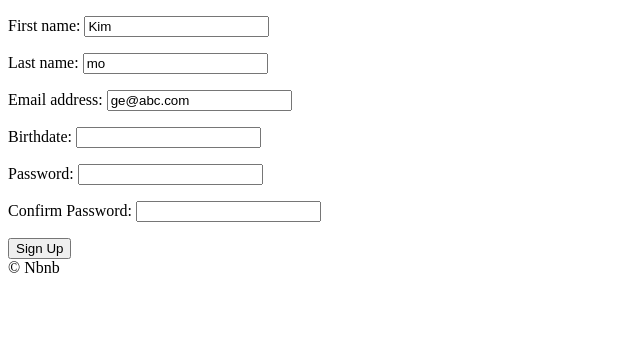
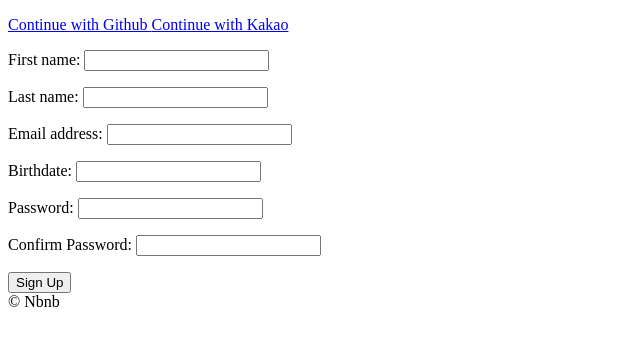
Before and after one commit to rAgi99/airbnb-clone, a Django app: page /users/signup in a window 1280 px wide. Shown: the part 78-424 px from the top of the page, without its empty margins (0-640 px from the left). Run offline with Django 3.2, Linux system fonts and the light colour scheme.

Commit message:
0315 done

```diff
--- a/manage.py
+++ b/manage.py
@@ -2,6 +2,8 @@
 """Django's command-line utility for administrative tasks."""
 import os
 import sys
+
+import dotenv
 
 
 def main():
@@ -18,4 +20,5 @@ def main():
 
 
 if __name__ == "__main__":
+    dotenv.read_dotenv()
     main()
--- /dev/null
+++ b/templates/emails/verify_email.html
@@ -0,0 +1,2 @@
+<h4>Verify Email</h4>
+<span>Hello, to verify your email click <a href="http://127.0.0.1:8000/users/verify/{{secret}}">here</a></span>
--- /dev/null
+++ b/templates/partials/social_login.html
@@ -0,0 +1,8 @@
+<div>
+    <a href="{% url 'users:github-login' %}">
+        Continue with Github
+    </a>
+    <a href="{% url 'users:kakao-login' %}">
+        Continue with Kakao
+    </a>
+</div>
--- a/templates/users/login.html
+++ b/templates/users/login.html
@@ -8,6 +8,9 @@
 
 
 {% block content %}
+
+    {% include 'partials/social_login.html' %}
+
     <form method="POST" action="{% url "users:login" %}">
         {% csrf_token %}
         {{form.as_p}}
--- a/templates/users/signup.html
+++ b/templates/users/signup.html
@@ -8,6 +8,9 @@
 
 
 {% block content %}
+
+    {% include 'partials/social_login.html' %}
+
     <form method="POST" action="{% url "users:signup" %}">
         {% csrf_token %}
         {{form.as_p}}
--- a/users/admin.py
+++ b/users/admin.py
@@ -20,6 +20,7 @@ class CustomUserAdmin(UserAdmin):
                     "language",
                     "currency",
                     "superhost",
+                    "login_method",
                 )
             },
         ),
@@ -38,4 +39,7 @@ class CustomUserAdmin(UserAdmin):
         "superhost",
         "is_staff",
         "is_superuser",
+        "email_verified",
+        "email_secret",
+        "login_method",
     )
--- a/users/forms.py
+++ b/users/forms.py
@@ -1,4 +1,3 @@
-from cProfile import label
 from django import forms
 from . import models
 
--- a/users/models.py
+++ b/users/models.py
@@ -1,7 +1,10 @@
-from email.policy import default
-from random import choices
+import uuid
+from django.conf import settings
 from django.contrib.auth.models import AbstractUser
 from django.db import models
+from django.core.mail import send_mail
+from django.utils.html import strip_tags
+from django.template.loader import render_to_string
 
 
 class User(AbstractUser):
@@ -34,6 +37,16 @@ class User(AbstractUser):
         (CURRENCY_KRW, "KRW"),
     )
 
+    LOGIN_EMAIL = "email"
+    LOGIN_GITHUB = "github"
+    LOGIN_KAKAO = "kakao"
+
+    LOGIN_CHOICES = (
+        (LOGIN_EMAIL, "Email"),
+        (LOGIN_GITHUB, "Github"),
+        (LOGIN_KAKAO, "Kakao"),
+    )
+
     avatar = models.ImageField(upload_to="avatars", blank=True)
     gender = models.CharField(choices=GENDER_CHOICES, max_length=10, blank=True)
     bio = models.TextField(blank=True)
@@ -45,6 +58,29 @@ class User(AbstractUser):
         choices=CURRENCY_CHOICES, max_length=3, blank=True, default=CURRENCY_KRW
     )
     superhost = models.BooleanField(default=False)
+    email_verified = models.BooleanField(default=False)
+    email_secret = models.CharField(max_length=20, default="", blank=True)
+    login_method = models.CharField(
+        max_length=50, choices=LOGIN_CHOICES, default=LOGIN_EMAIL
+    )
+
+    def verify_email(self):
+        if self.email_verified is False:
+            secret = uuid.uuid4().hex[:20]
+            self.email_secret = secret
+            html_message = render_to_string(
+                "emails/verify_email.html", {"secret": secret}
+            )
+            send_mail(
+                "Verify Airbnb Account",
+                strip_tags(html_message),
+                settings.EMAIL_FROM,
+                [self.email],
+                fail_silently=False,
+                html_message=html_message,
+            )
+            self.save()
+        return
 
     def __str__(self):
         return self.username
--- a/users/urls.py
+++ b/users/urls.py
@@ -5,6 +5,11 @@ app_name = "users"
 
 urlpatterns = [
     path("login", views.LoginView.as_view(), name="login"),
+    path("login/github", views.github_login, name="github-login"),
+    path("login/github/callback", views.github_callback, name="github-callback"),
+    path("login/kakao", views.kakao_login, name="kakao-login"),
+    path("login/kakao/callback", views.kakao_callback, name="kakao-callback"),
     path("logout", views.log_out, name="logout"),
     path("signup", views.SignUpView.as_view(), name="signup"),
+    path("verify/<str:key>", views.complete_verification, name="complete-verification"),
 ]
--- a/users/views.py
+++ b/users/views.py
@@ -1,9 +1,11 @@
-from django.views import View
+import os
+import requests
 from django.views.generic import FormView
 from django.urls import reverse_lazy
-from django.shortcuts import render, redirect, reverse
+from django.shortcuts import redirect, reverse
 from django.contrib.auth import authenticate, login, logout
-from . import forms
+from django.core.files.base import ContentFile
+from . import forms, models
 
 
 class LoginView(FormView):
@@ -31,11 +33,6 @@ class SignUpView(FormView):
     template_name = "users/signup.html"
     form_class = forms.SignUpForm
     success_url = reverse_lazy("core:home")
-    initial = {
-        "first_name": "Kim",
-        "last_name": "mo",
-        "email": "ge@abc.com",
-    }
 
     def form_valid(self, form):
         form.save()
@@ -44,4 +41,154 @@ class SignUpView(FormView):
         user = authenticate(self.request, username=email, password=password)
         if user is not None:
             login(self.request, user)
+        user.verify_email()
         return super().form_valid(form)
+
+
+def complete_verification(request, key):
+    try:
+        user = models.User.objects.get(email_secret=key)
+        user.email_verified = True
+        user.email_secret = ""
+        user.save()
+        # to do: add success message
+    except models.User.DoesNotExist:
+        # to do: add error message
+        pass
+    return redirect(reverse("core:home"))
+
+
+def github_login(request):
+    client_id = os.environ.get("GH_ID")
+    redirect_uri = "http://127.0.0.1:8000/users/login/github/callback"
+    return redirect(
+        f"https://github.com/login/oauth/authorize?client_id={client_id}&redirect_uri={redirect_uri}&scope=read:user"
+    )
+
+
+class GithubException(Exception):
+    pass
+
+
+def github_callback(request):
+    try:
+        client_id = os.environ.get("GH_ID")
+        client_secret = os.environ.get("GH_SECRET")
+        code = request.GET.get("code", None)
+        if code is not None:
+            token_request = requests.post(
+                f"https://github.com/login/oauth/access_token?client_id={client_id}&client_secret={client_secret}&code={code}",
+                headers={"Accept": "application/json"},
+            )
+            token_json = token_request.json()
+            error = token_json.get("error", None)
+            if error is not None:
+                raise GithubException()
+            else:
+                access_token = token_json.get("access_token")
+                profile_request = requests.get(
+                    "https://api.github.com/user",
+                    headers={
+                        "Authorization": f"token {access_token}",
+                        "Accept": "application/json",
+                    },
+                )
+                profile_json = profile_request.json()
+                username = profile_json.get("login", None)
+                if username is not None:
+                    name = profile_json.get("name")
+                    email = profile_json.get("email")
+                    bio = profile_json.get("bio")
+                    if name is None:
+                        name = username
+                    if bio is None:
+                        bio = ""
+                    if email is None:
+                        email = name
+                    try:
+                        user = models.User.objects.get(email=email)
+                        if user.login_method != models.User.LOGIN_GITHUB:
+                            raise GithubException()
+                    except models.User.DoesNotExist:
+                        user = models.User.objects.create(
+                            email=email,
+                            first_name=name,
+                            username=email,
+                            bio=bio,
+                            login_method=models.User.LOGIN_GITHUB,
+                            email_verified=True,
+                        )
+                        user.set_unusable_password()
+                        user.save()
+                    login(request, user)
+                    return redirect(reverse("core:home"))
+                else:
+                    raise GithubException()
+        else:
+            raise GithubException()
+    except GithubException:
+        # send error message
+        return redirect(reverse("users:login"))
+
+
+def kakao_login(request):
+    client_id = os.environ.get("KAKAO_ID")
+    redirect_uri = "http://127.0.0.1:8000/users/login/kakao/callback"
+    return redirect(
+        f"https://kauth.kakao.com/oauth/authorize?client_id={client_id}&redirect_uri={redirect_uri}&response_type=code"
+    )
+
+
+class KakaoException(Exception):
+    pass
+
+
+def kakao_callback(request):
+    try:
+        code = request.GET.get("code")
+        client_id = os.environ.get("KAKAO_ID")
+        redirect_uri = "http://127.0.0.1:8000/users/login/kakao/callback"
+        token_request = requests.get(
+            f"https://kauth.kakao.com/oauth/token?grant_type=authorization_code&client_id={client_id}&redirect_uri={redirect_uri}&code={code}"
+        )
+        token_json = token_request.json()
+        error = token_json.get("error", None)
+        if error is not None:
+            raise KakaoException()
+        access_token = token_json.get("access_token")
+        profile_request = requests.get(
+            "https://kapi.kakao.com/v2/user/me",
+            headers={"Authorization": f"Bearer {access_token}"},
+        )
+        profile_json = profile_request.json()
+        gender = profile_json.get("gender")
+        kakao_account = profile_json.get("kakao_account")
+        email = kakao_account["email"]
+        profile = kakao_account["profile"]
+        nickname = profile["nickname"]
+        profile_image = profile["profile_image_url"]
+        if email is None:
+            raise KakaoException()
+        try:
+            user = models.User.objects.get(email=email)
+            if user.login_method != models.User.LOGIN_KAKAO:
+                raise KakaoException
+        except models.User.DoesNotExist:
+            user = models.User.objects.create(
+                email=email,
+                username=email,
+                first_name=nickname,
+                login_method=models.User.LOGIN_KAKAO,
+                email_verified=True,
+            )
+            user.set_unusable_password()
+            user.save()
+            if profile_image is not None:
+                photo_request = requests.get(profile_image)
+                user.avatar.save(
+                    f"{nickname}-avatar.jpg", ContentFile(photo_request.content)
+                )
+        login(request, user)
+        return redirect(reverse("core:home"))
+    except KakaoException:
+        return redirect(reverse("users:login"))
```
Also changed, not shown: config/settings.py (+9 -0 lines), rooms/migrations/0010_auto_20220315_1521.py (added), users/migrations/0005_auto_20220315_1521.py (added), users/migrations/0006_auto_20220315_1535.py (added), users/migrations/0007_auto_20220315_1544.py (added), users/migrations/0008_user_login_method.py (added).
